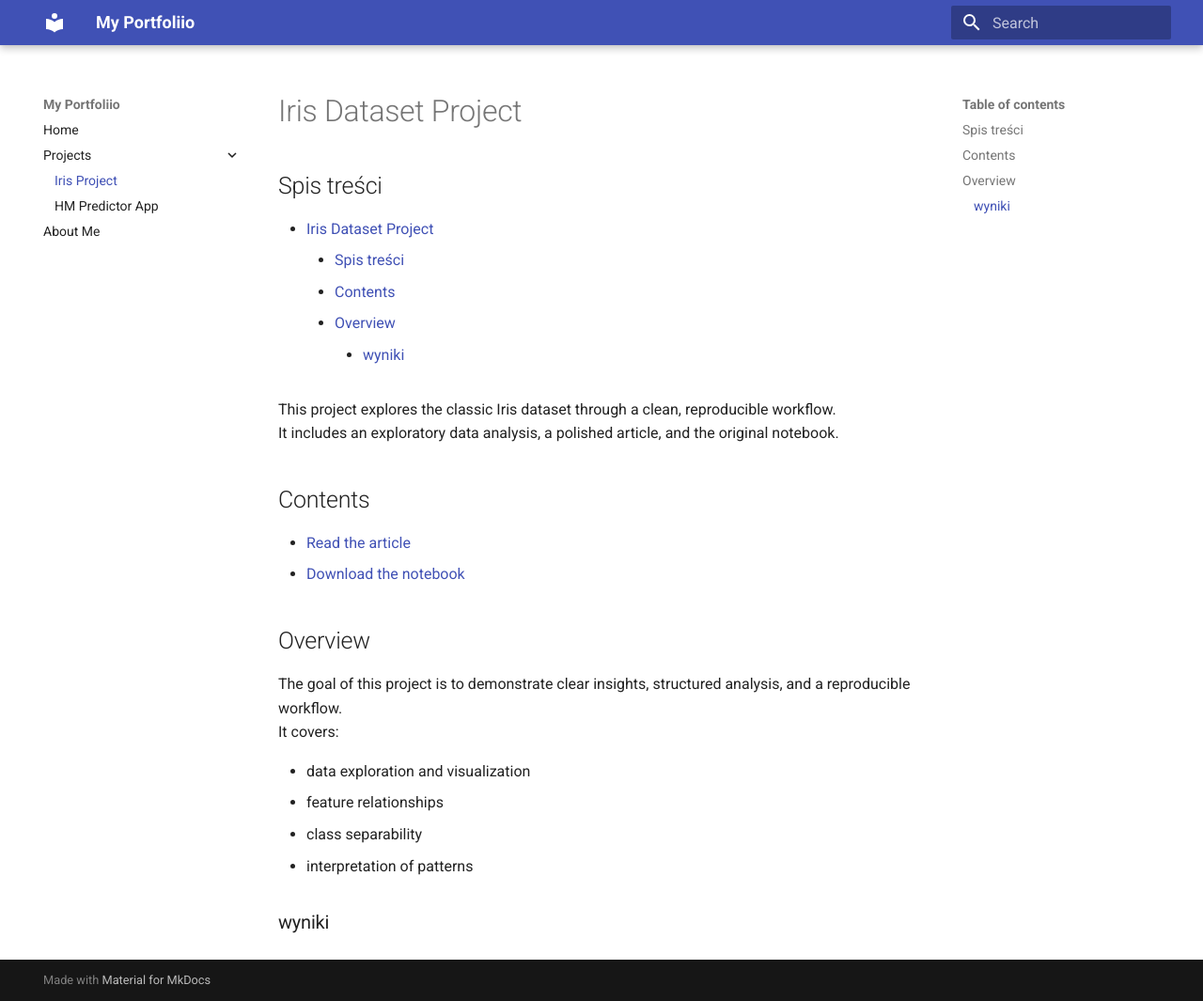
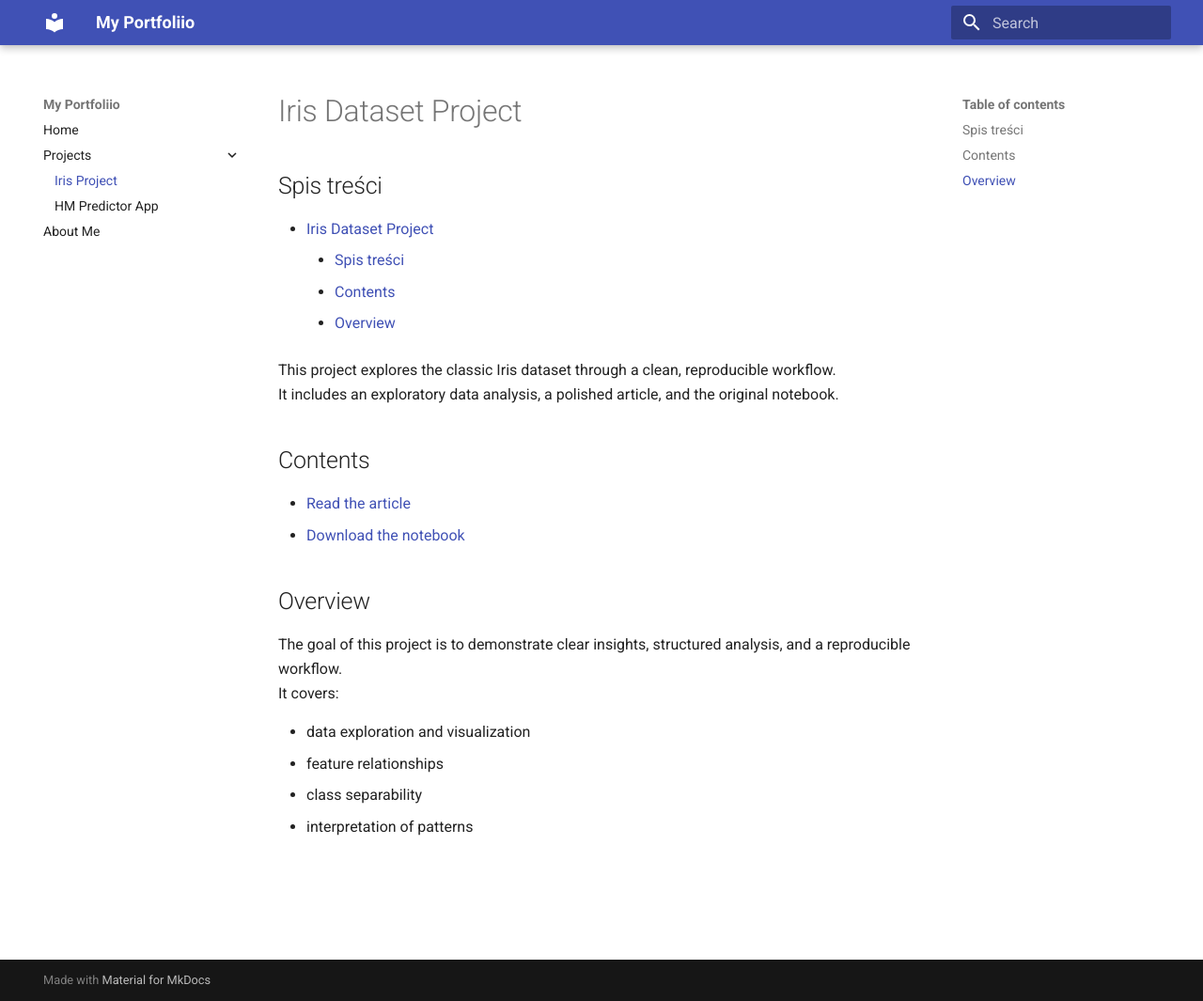
Before and after one commit to edutroniks/ds_ai_portfolio, an MkDocs documentation site: the page built from docs/iris/index.md, in a window 1280 px wide and 1065 px high. Shown: the whole window at 94% size. Built offline with MkDocs 1.6.1 and Material for MkDocs 9.7.7, drawn with Linux system fonts in a browser that asks for light colours.

```diff
--- a/docs/iris/index.md
+++ b/docs/iris/index.md
@@ -1,4 +1,5 @@
 # Iris Dataset Project
+
 ## Spis treści
 [TOC]
 
@@ -19,6 +20,3 @@ It covers:
 - feature relationships
 - class separability
 - interpretation of patterns
-
-
-### wyniki
```
Also changed, not shown: 1 other file.
